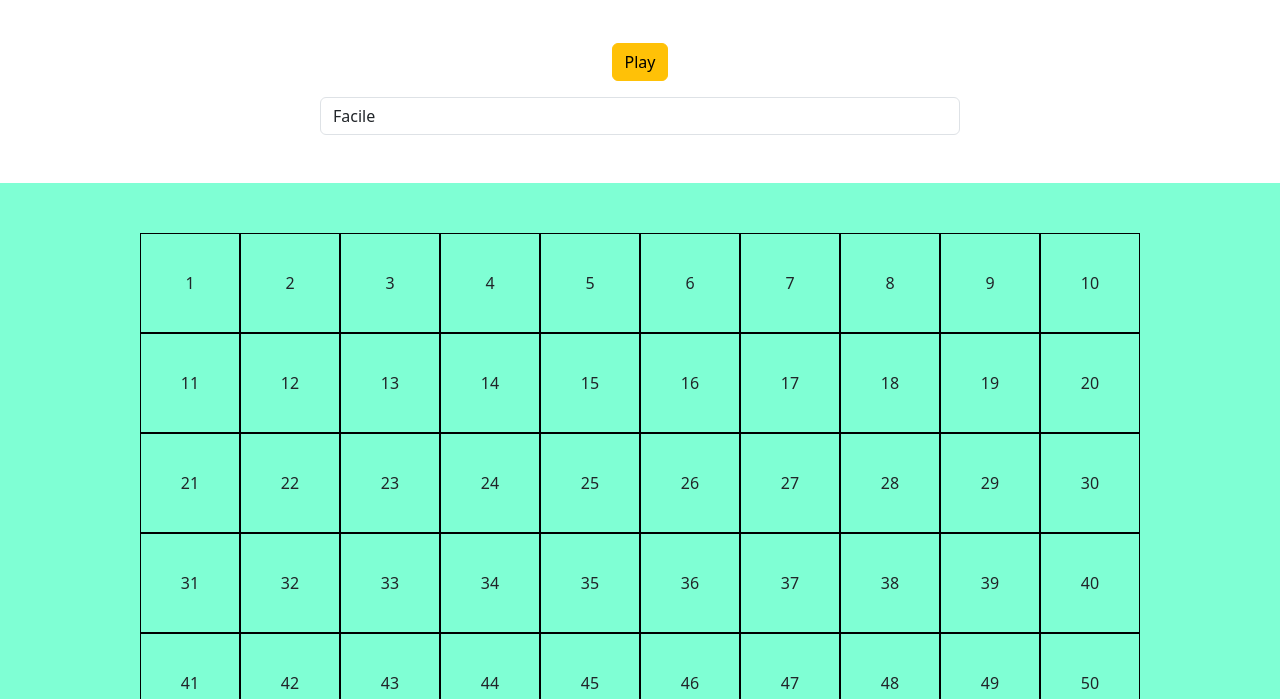
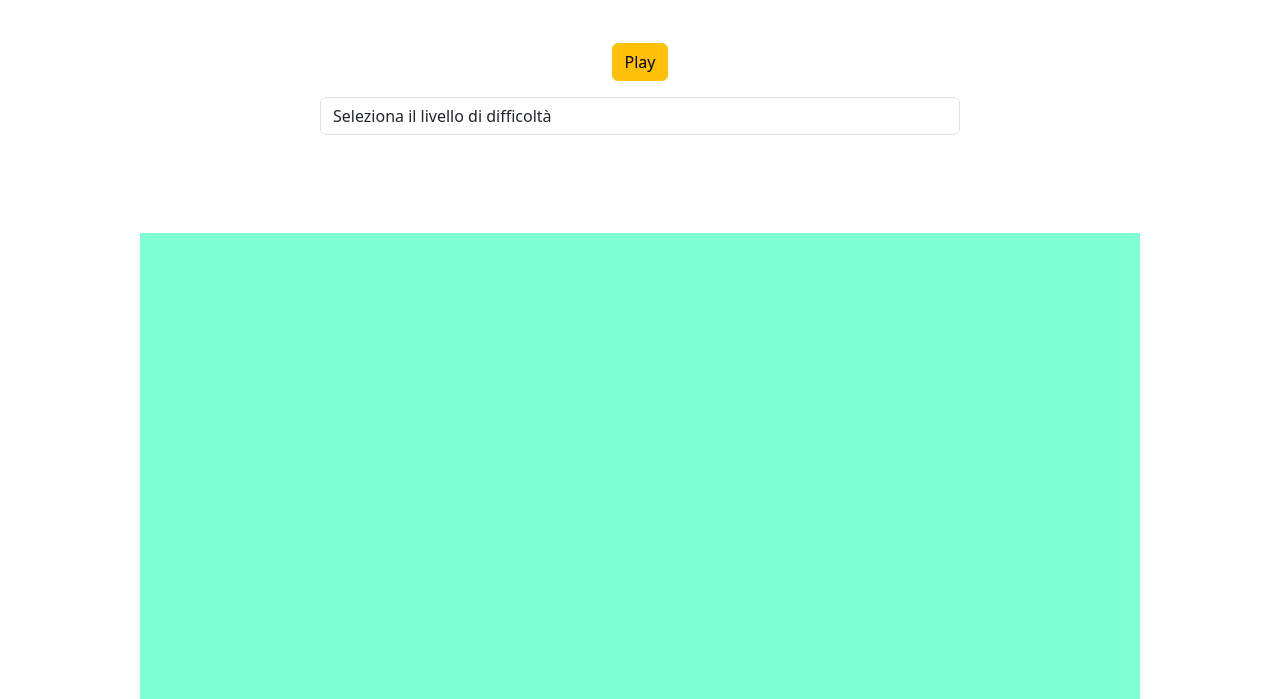
Before and after one commit to fabiomuzzu/js-campominato-dom, a plain HTML site: page index.html in a window 1280 px wide. Both pictures are taken after a click on the button "Play". Shown: the part 101-800 px from the top of the page. Drawn offline with nearby package versions, Linux system fonts and the light colour scheme.

Commit message:
added difficulty layer

```diff
--- a/css/style.css
+++ b/css/style.css
@@ -4,18 +4,14 @@
     box-sizing: border-box;
 }
 
-.bg_aquamarine{
-    background-color: aquamarine;
-}
 
 #grid{
     width: 1000px;
+    height: 1000px;
     flex-wrap: wrap;
 }
 
 .square{
-    width: 100px;
-    height: 100px;
     border: 1px solid black;
     display: flex;
     justify-content: center;
@@ -28,4 +24,5 @@
 
 .my_margin{
     margin: 50px 0;
+    background-color: aquamarine;
 }
--- a/index.html
+++ b/index.html
@@ -23,14 +23,15 @@
         <!-- Sezione selezione difficoltà -->
         <div class="d-flex justify-content-center my-3">
             <select name="difficulty" id="difficulty" class="form-control w-50">
+                <option value="">Seleziona il livello di difficoltà</option>
                 <option value="1" id="opt1">Facile</option>
                 <option value="2" id="opt2">Medio</option>
-                <option value="3" id="opt3">Difficle</option>
+                <option value="3" id="opt3">Difficile</option>
             </select>
         </div>
 
         <!-- Sezione griglia -->
-        <div class="d-flex justify-content-center align-items-center my-5 bg_aquamarine">
+        <div class="d-flex justify-content-center align-items-center my-5">
             <div class="d-flex" id="grid"></div>
         </div>
     </main>
--- a/js/script.js
+++ b/js/script.js
@@ -3,23 +3,28 @@ const play_btn = document.getElementById('play_btn');
 
 // 2 - Creo funzione per il click del pulsante play
 play_btn.addEventListener('click', function(){
+    createNewGame();
+});
 
 // 4 - Creo funzione per creare singola cella
-    function createCell(num){
+function createCell(num, cellsPerRow){
 
     // Creo un div chiamato element
     const element = document.createElement('div');
     // Gli aggiungo la classe square per stilizzarlo
     element.classList.add('square');
+    // Stringhe per dimensioni celle
+    element.style.width = `calc(100% / ${cellsPerRow})`;
+    element.style.height = element.style.width;
     // Gli inserisco del testo che sarà il numero della casella
     element.innerText = num;
 
     return element;
 }
 
+function createNewGame(){
     // 5 - Recupero l'elemento che contiene la griglia
     let grid = document.getElementById('grid');
-
 
     // Stringa che permette di non replicare la tabella in loop
     document.getElementById("grid").innerHTML = "";
@@ -27,12 +32,35 @@ play_btn.addEventListener('click', function(){
     // Stringa per aggiungere classe di margine alla tabella
     grid.classList.add('my_margin');
 
+    // 7 - Aggiungo i livelli di difficoltà
+    const difficulty = document.getElementById('difficulty');
+    const level = parseInt(difficulty.value);
 
-    // 6 - Creo ciclo for per creare 100 celle uguali
-    for(let i=0; i<100; i++){
+    let cells_number;
+    let cells_per_row;
+
+    switch(level){
+        case 1:
+            cells_number = 100;
+            break;
+        case 2:
+            cells_number = 81;
+            break;
+        case 3:
+            cells_number = 49;
+            break;
+        default:
+            alert('Seleziona prima il livello di difficoltà');
+            break;
+    }
+
+    cells_per_row = Math.sqrt(cells_number);
+
+    // 6 - Creo ciclo for per creare celle uguali
+    for(let i=1; i<=cells_number; i++){
 
         // Creo la cella
-        let square = createCell(i+1);
+        let square = createCell(i, cells_per_row);
 
         // Assegnazione nuova classe al click della casella
         square.addEventListener('click', function(){
@@ -43,4 +71,4 @@ play_btn.addEventListener('click', function(){
         // Appendo la cella alla griglia
         grid.appendChild(square);
     }
-});
+}
```
Also changed, not shown: 1 other file. Lines whose indentation alone changed are shown as unchanged.
